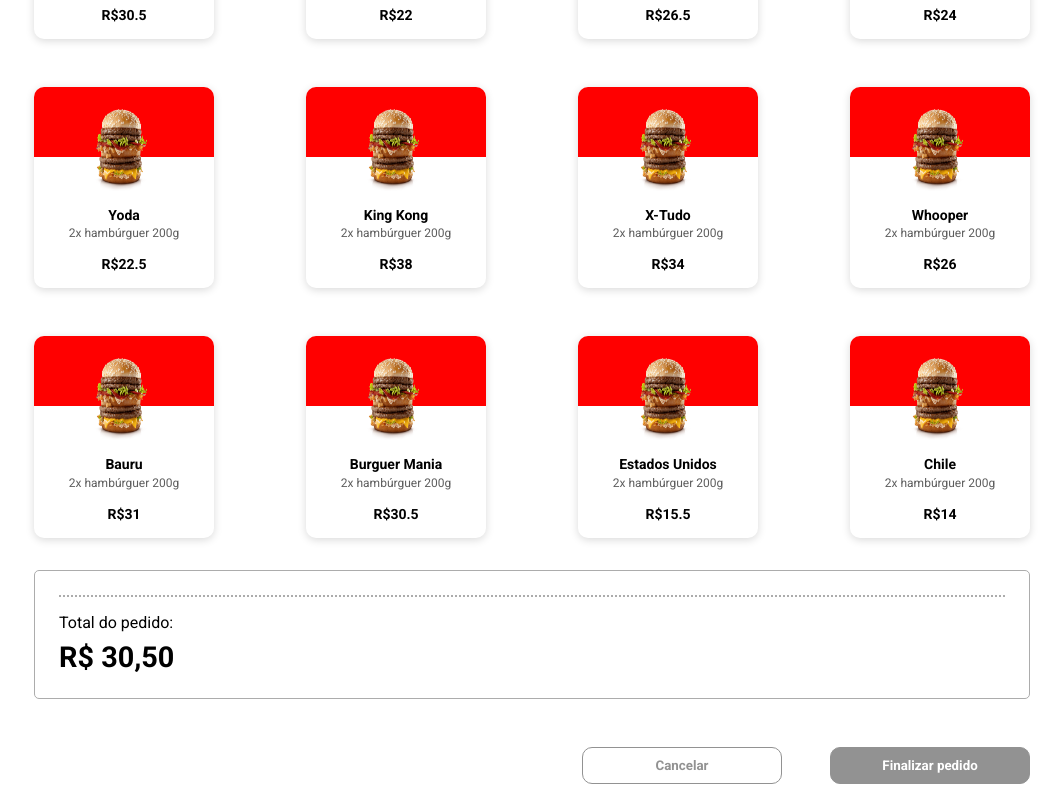
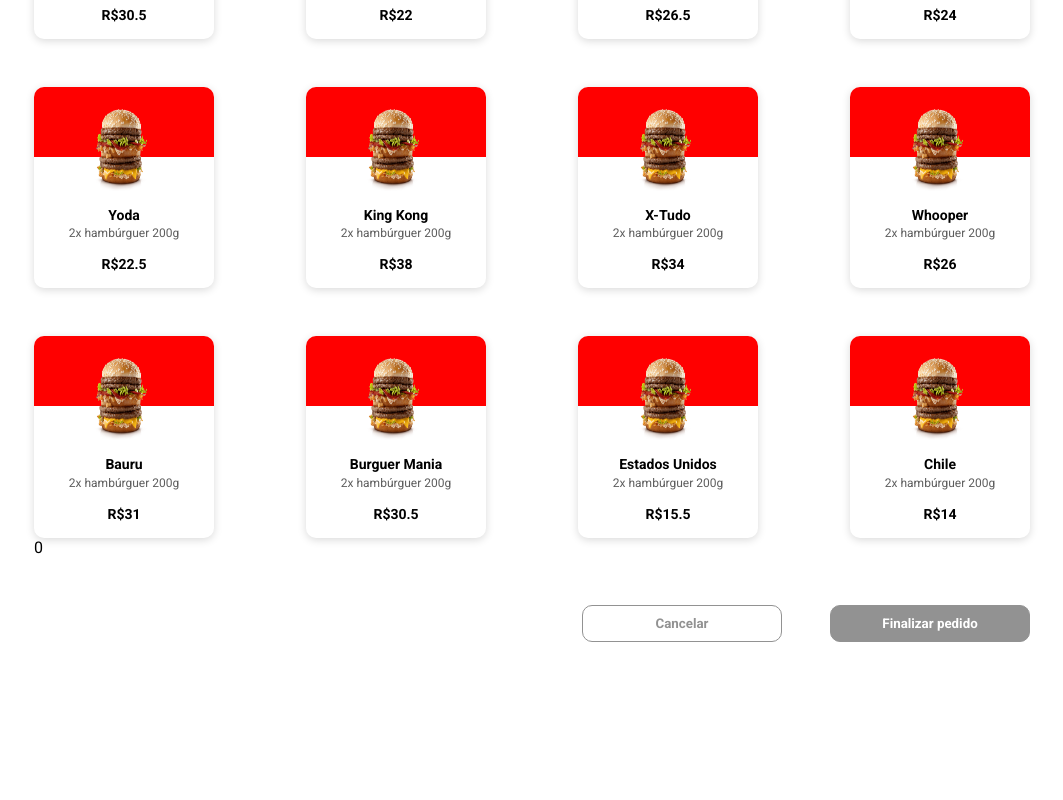
Before and after one commit to lucasveigaa/teste-devio, a React (Vite) app: page / in a window 1280 px wide. Shown: the part 718-1518 px from the top of the page, without its empty margins (62-1125 px from the left). After the commit the page ends 1376 px from the top, so only its background shows below. Built offline with nearby package versions, Linux system fonts and the light colour scheme.

Commit message:
feat: calculating total value of cart with reduce

```diff
--- a/src/pages/Home/index.tsx
+++ b/src/pages/Home/index.tsx
@@ -27,6 +27,11 @@
   const [modalIsOpen, setModalisOpen] = useState(false);
   const [selectedProduct, setSelectedProduct] = useState({} as TypeProduct);
   const { cart } = useContext(CartContext);
+
+  const totalCartValue = cart.reduce(
+    (acum, item) => acum + item.amountProduct * item.price,
+    0,
+  );
 
   return (
     <>
@@ -71,6 +76,7 @@
             ))}
           </SubContainerProducts>
         </ContainerProducts>
+        {cart.length && (
           <ContainerRequests>
             {cart.map(item => (
               <Requests key={item.id}>
@@ -78,14 +84,15 @@
                   <span className="amount">{item.amountProduct}x</span>
                   <span>{item.title}</span>
                 </div>
-              <span>R$ {item.price}</span>
+                <span>R$ {item.price * item.amountProduct}</span>
               </Requests>
             ))}
             <ContainerTotalAmount>
               <span>Total do pedido:</span>
-            <strong>R$ 30,50</strong>
+              <strong>R$ {totalCartValue}</strong>
             </ContainerTotalAmount>
           </ContainerRequests>
+        )}
         <ContainerButtons>
           <div>
             <CancelButton type="button">Cancelar</CancelButton>
```
Lines whose indentation alone changed are shown as unchanged.
